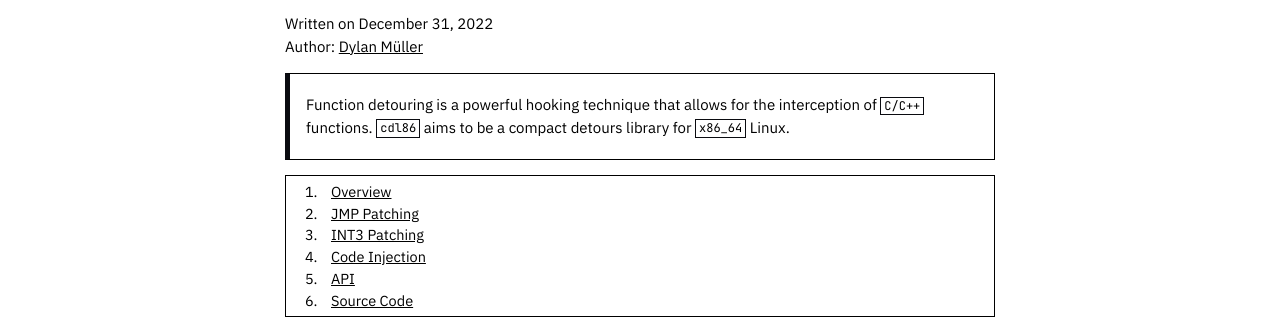
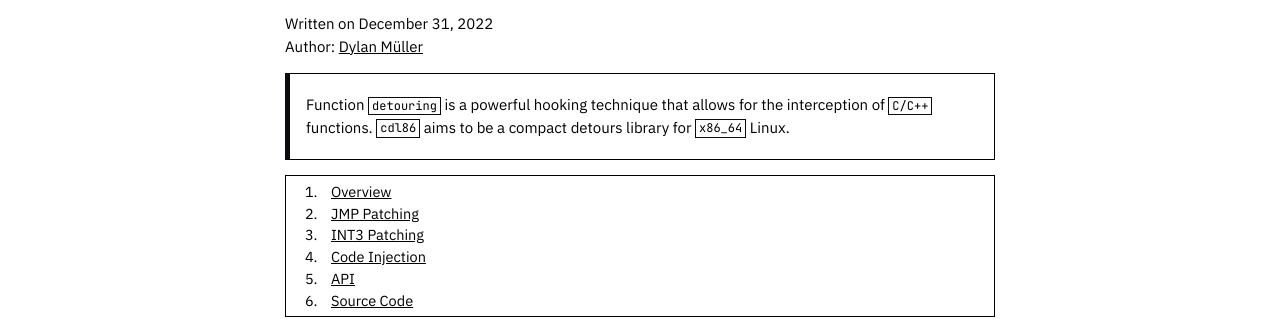
Before and after one commit to microstub/microstub.github.io, a Jekyll site: the page built from _posts/2022-12-31-linux-detours.md, in a window 1280 px wide and 900 px high. Shown: the part 177-496 px from the top of the window. Built offline with Jekyll 4.4.1, drawn with Linux system fonts in a browser that asks for light colours; nearby versions of some CDN libraries.

```diff
--- a/_posts/2022-12-31-linux-detours.md
+++ b/_posts/2022-12-31-linux-detours.md
@@ -5,7 +5,7 @@ author: Dylan Müller
 author_url: https://linkedin.com/in/dylanmuller
 ---
 
-> Function detouring is a powerful hooking technique that allows for the
+> Function `detouring` is a powerful hooking technique that allows for the
 > interception of `C/C++` functions. `cdl86` aims to be a compact detours library
 > for `x86_64` Linux.
 
```
